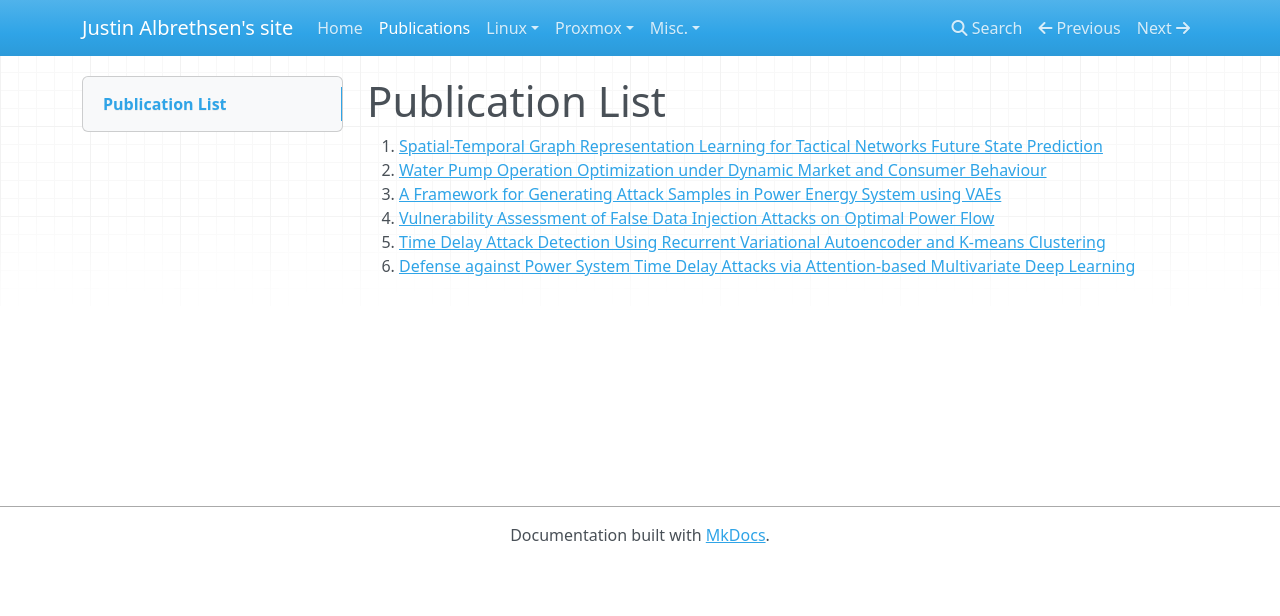
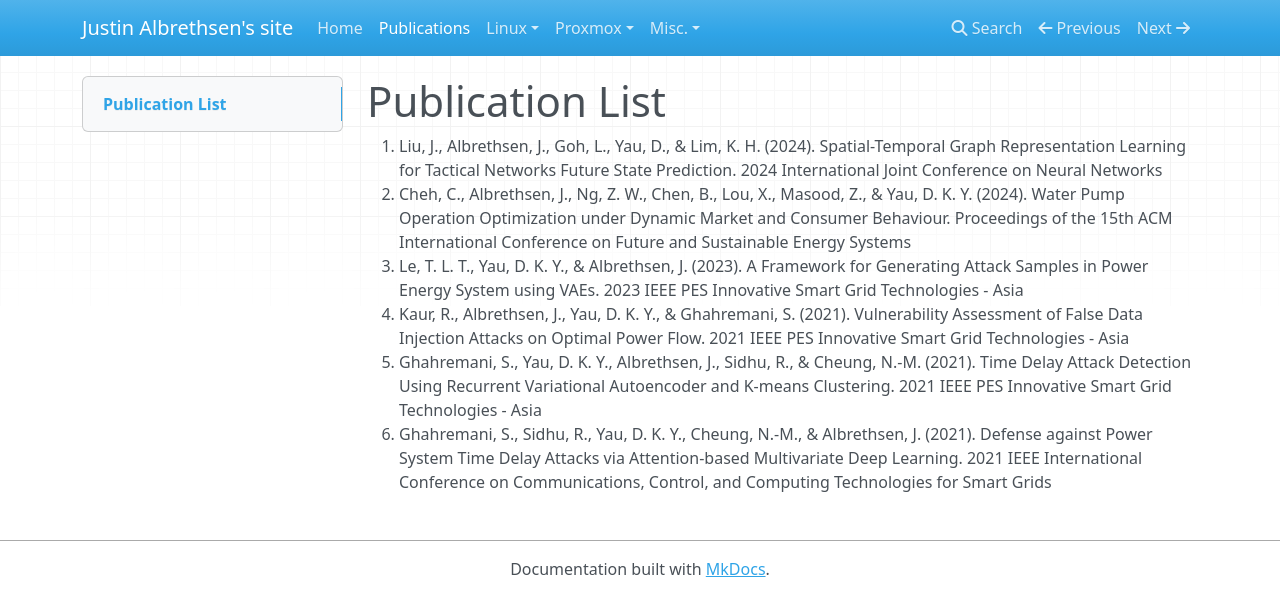
Before and after one commit to jalbrethsen/web, an MkDocs documentation site: the page built from docs/publications.md, in a window 1280 px wide. Shown: the top 616 px of the page. Built offline with MkDocs 1.6.1, drawn with Linux system fonts in a browser that asks for light colours; nearby versions of some CDN libraries.

Commit message:
updated publications site

```diff
--- a/docs/publications.md
+++ b/docs/publications.md
@@ -1,8 +1,8 @@
 # Publication List
 
-1. [Spatial-Temporal Graph Representation Learning for Tactical Networks Future State Prediction](papers/Spatial-Temporal_Graph_Representation_Learning_for_Tactical_Networks_Future_State_Prediction.pdf)
-2. [Water Pump Operation Optimization under Dynamic Market and Consumer Behaviour](papers/water_pump_optimization.pdf)
-6. [A Framework for Generating Attack Samples in Power Energy System using VAEs](papers/A_Framework_for_Generating_Attack_Samples_in_Power_Energy_System_using_VAEs.pdf)
-3. [Vulnerability Assessment of False Data Injection Attacks on Optimal Power Flow](papers/Vulnerability_Assessment_of_False_Data_Injection_Attacks_on_Optimal_Power_Flow.pdf)
-4. [Time Delay Attack Detection Using Recurrent Variational Autoencoder and K-means Clustering](papers/Time_Delay_Attack_Detection_Using_Recurrent_Variational_Autoencoder_and_K-means_Clustering.pdf)
-5. [Defense against Power System Time Delay Attacks via Attention-based Multivariate Deep Learning](papers/Defense_against_Power_System_Time_Delay_Attacks_via_Attention-based_Multivariate_Deep_Learning.pdf)
+1. Liu, J., Albrethsen, J., Goh, L., Yau, D., & Lim, K. H. (2024). Spatial-Temporal Graph Representation Learning for Tactical Networks Future State Prediction. 2024 International Joint Conference on Neural Networks
+2. Cheh, C., Albrethsen, J., Ng, Z. W., Chen, B., Lou, X., Masood, Z., & Yau, D. K. Y. (2024). Water Pump Operation Optimization under Dynamic Market and Consumer Behaviour. Proceedings of the 15th ACM International Conference on Future and Sustainable Energy Systems
+3. Le, T. L. T., Yau, D. K. Y., & Albrethsen, J. (2023). A Framework for Generating Attack Samples in Power Energy System using VAEs. 2023 IEEE PES Innovative Smart Grid Technologies - Asia
+4. Kaur, R., Albrethsen, J., Yau, D. K. Y., & Ghahremani, S. (2021). Vulnerability Assessment of False Data Injection Attacks on Optimal Power Flow. 2021 IEEE PES Innovative Smart Grid Technologies - Asia
+5. Ghahremani, S., Yau, D. K. Y., Albrethsen, J., Sidhu, R., & Cheung, N.-M. (2021). Time Delay Attack Detection Using Recurrent Variational Autoencoder and K-means Clustering. 2021 IEEE PES Innovative Smart Grid Technologies - Asia
+6. Ghahremani, S., Sidhu, R., Yau, D. K. Y., Cheung, N.-M., & Albrethsen, J. (2021). Defense against Power System Time Delay Attacks via Attention-based Multivariate Deep Learning. 2021 IEEE International Conference on Communications, Control, and Computing Technologies for Smart Grids
```
